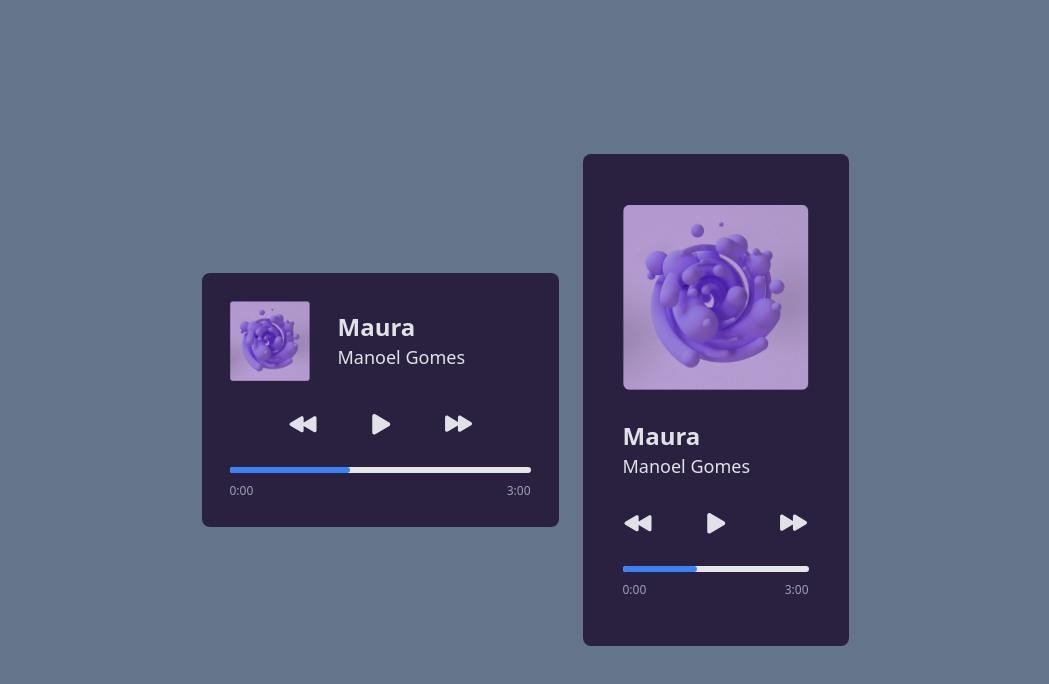
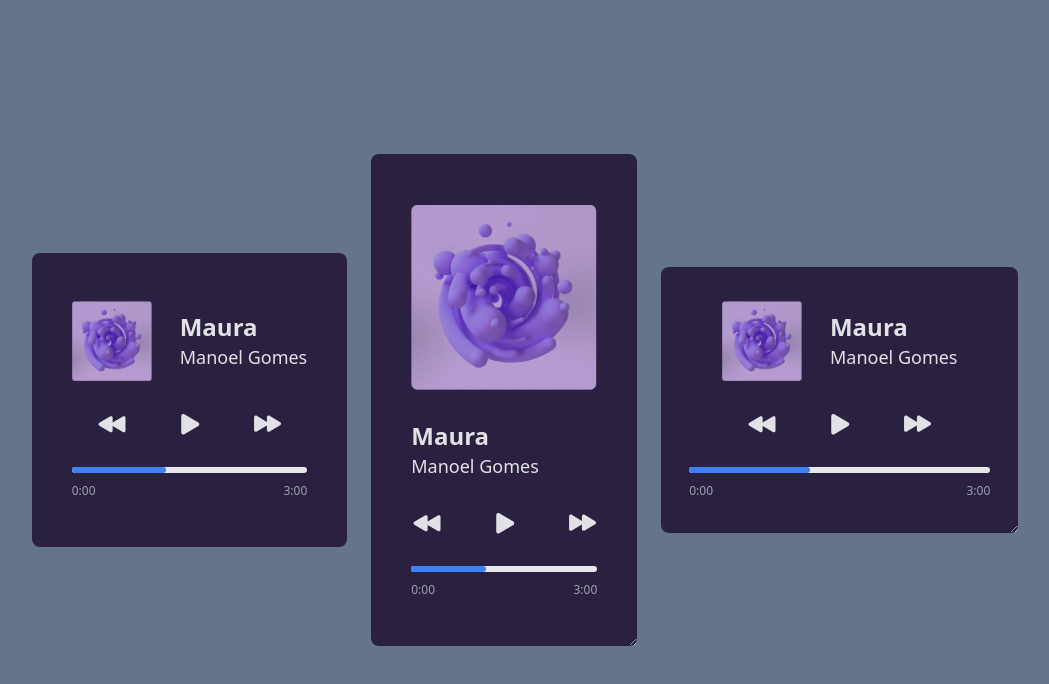
Before and after one commit to Flamarionfp/music-player-widget, a React (Vite) app: page / in a window 1280 px wide. Shown: the top 684 px of the page, without its empty margins (115-1164 px from the left). Built offline with nearby package versions, Linux system fonts and the light colour scheme.

Commit message:
chore: adjusts some details

```diff
--- a/src/App.tsx
+++ b/src/App.tsx
@@ -11,7 +11,11 @@ function App() {
   return (
     <div className="bg-slate-500 h-screen w-screen flex justify-center items-center gap-6">
       <MusicPlayer {...musicPlayerDefaultProps} />
-      <MusicPlayer {...musicPlayerDefaultProps} variant="compact" />
+      <MusicPlayer {...musicPlayerDefaultProps} variant="full-resizable" />
+      <MusicPlayer
+        {...musicPlayerDefaultProps}
+        variant="horizontal-resizable"
+      />
     </div>
   );
 }
--- a/src/components/player-controll/PlayerControll.tsx
+++ b/src/components/player-controll/PlayerControll.tsx
@@ -8,23 +8,32 @@ import { PlayerControllProps } from "./PlayerControll.types";
 export const PlayerControll = (props: PlayerControllProps) => {
   const { isPlaying } = props;
 
+  const buttons = [
+    {
+      id: "1",
+      icon: <PlayBack />,
+      title: "Ir para a faixa anterior",
+      onClick: () => null,
+    },
+    {
+      id: "2",
+      icon: isPlaying ? null : <Play />,
+      title: isPlaying ? "Pausar" : "Tocar",
+      onClick: () => null,
+    },
+    {
+      id: "3",
+      icon: <PlayForward />,
+      title: "Ir para a próxima faixa",
+      onClick: () => null,
+    },
+  ];
+
   return (
     <div className="flex justify-center items-center gap-12">
-      <IconButton
-        onClick={() => null}
-        icon={<PlayBack />}
-        title="Ir para a faixa anterior"
-      />
-      <IconButton
-        onClick={() => null}
-        icon={isPlaying ? null : <Play />}
-        title={isPlaying ? "Pausar" : "Tocar"}
-      />
-      <IconButton
-        onClick={() => null}
-        icon={<PlayForward />}
-        title="Ir para a próxima faixa"
-      />
+      {buttons.map((button) => (
+        <IconButton key={button.id} {...button} />
+      ))}
     </div>
   );
 };
--- a/src/components/progress-tracker/ProgressTracker.tsx
+++ b/src/components/progress-tracker/ProgressTracker.tsx
@@ -1,3 +1,4 @@
+import { HORIZONTAL_RESIZABLE } from "constants";
 import React from "react";
 import { ProgressTrackerProps } from "./ProgressTracker.types";
 
@@ -7,7 +8,7 @@ export const ProgressTracker = (props: ProgressTrackerProps) => {
       <div className="w-full bg-gray-200 rounded-full h-1.5">
         <div className="w-[40%] bg-blue-500 h-1.5 rounded-full" />
       </div>
-      <section className="flex justify-between mt-2.5">
+      <section className="flex justify-between w-full mt-2.5">
         <span className="text-xs text-gray-400">0:00</span>
         <span className="text-xs text-gray-400">3:00</span>
       </section>
--- a/src/components/progress-tracker/ProgressTracker.types.ts
+++ b/src/components/progress-tracker/ProgressTracker.types.ts
@@ -1,3 +1,5 @@
+import { Variant } from "types";
+
 export type ProgressTrackerProps = {
   duration: number;
 };
--- a/src/components/track-info/TrackInfo.tsx
+++ b/src/components/track-info/TrackInfo.tsx
@@ -1,4 +1,4 @@
-import { COMPACT_VARIANT } from "constants";
+import { FULL_RESIZABLE } from "constants";
 import { truncate } from "helpers";
 import { TrackInfoProps } from "./TrackInfo.types";
 
@@ -7,16 +7,23 @@ export const TrackInfo = (props: TrackInfoProps) => {
 
   const trackImageAlt = `${trackName} de ${artistName}`;
 
-  const containerStyle = variant === COMPACT_VARIANT && "flex-col";
+  const containerStyle = variant === FULL_RESIZABLE && "flex-col";
 
-  const imageStyle =
-    variant === COMPACT_VARIANT
-      ? "w-full h-[190px] object-contain hover:scale-90 transition duration-500"
-      : "w-20";
+  function getImageStyle() {
+    if (variant === FULL_RESIZABLE) {
+      return "w-full h-[190px] object-contain hover:scale-90 transition duration-500";
+    }
+
+    return "w-20";
+  }
 
   return (
     <div className={`flex gap-7 ${containerStyle}`}>
-      <img className={imageStyle} alt={trackImageAlt} src={trackImagePath} />
+      <img
+        className={getImageStyle()}
+        alt={trackImageAlt}
+        src={trackImagePath}
+      />
       <header className="w-full flex flex-col justify-center">
         <h1 className="font-bold text-2xl text-[#E1E1E6]">
           {truncate(trackName, 20)}
--- a/src/components/track-info/TrackInfo.types.ts
+++ b/src/components/track-info/TrackInfo.types.ts
@@ -1,5 +1,7 @@
+import { Variant } from "types";
+
 export type TrackInfoProps = {
-  variant: "normal" | "compact";
+  variant: Variant;
   trackImagePath: string;
   trackName: string;
   artistName: string;
--- a/src/constants/index.ts
+++ b/src/constants/index.ts
@@ -1,2 +1,2 @@
-export const NORMAL_VARIANT = "normal";
-export const COMPACT_VARIANT = "compact";
+export const HORIZONTAL_RESIZABLE = "horizontal-resizable";
+export const FULL_RESIZABLE = "full-resizable";
--- /dev/null
+++ b/src/types/global.ts
@@ -0,0 +1 @@
+export type Variant = "normal" | "horizontal-resizable" | "full-resizable";
--- /dev/null
+++ b/src/types/index.ts
@@ -0,0 +1 @@
+export * from "./global";
--- a/src/widgets/music-player/MusicPlayer.tsx
+++ b/src/widgets/music-player/MusicPlayer.tsx
@@ -1,19 +1,27 @@
 import { PlayerControll, ProgressTracker, TrackInfo } from "components";
 import { MusicPlayerProps } from "./MusicPlayer.types";
 import { omit, pick } from "radash";
-import { NORMAL_VARIANT } from "constants";
-
+import { FULL_RESIZABLE, HORIZONTAL_RESIZABLE } from "constants";
 export const MusicPlayer = (props: MusicPlayerProps) => {
   const { variant = "normal" } = props;
 
   const trackInfoProps = omit(props, ["duration", "trackUrl"]);
   const progressTrackerProps = pick(props, ["duration"]);
 
-  const containerStyle =
-    variant === NORMAL_VARIANT ? "w-[357px] p-7" : "w-[266px] px-10 py-12";
+  function getContainerStyle() {
+    if (variant === HORIZONTAL_RESIZABLE) {
+      return "w-[357px] p-7 resize flex flex-col items-center justify-center";
+    } else if (variant === FULL_RESIZABLE) {
+      return "w-[266px] px-10 py-12 resize-x";
+    }
+
+    return "px-10 py-12";
+  }
 
   return (
-    <div className={`bg-primary-500 w-[266px] rounded-lg ${containerStyle}`}>
+    <div
+      className={`min-w-[266px] min-h-[266px] overflow-hidden bg-primary-500 rounded-lg ${getContainerStyle()}`}
+    >
       <TrackInfo variant={variant} {...trackInfoProps} />
       <section className="my-7">
         <PlayerControll isPlaying={false} />
--- a/src/widgets/music-player/MusicPlayer.types.ts
+++ b/src/widgets/music-player/MusicPlayer.types.ts
@@ -1,4 +1,4 @@
-type Variant = "normal" | "compact";
+import { Variant } from "types";
 
 export type MusicPlayerProps = {
   variant?: Variant;
```
